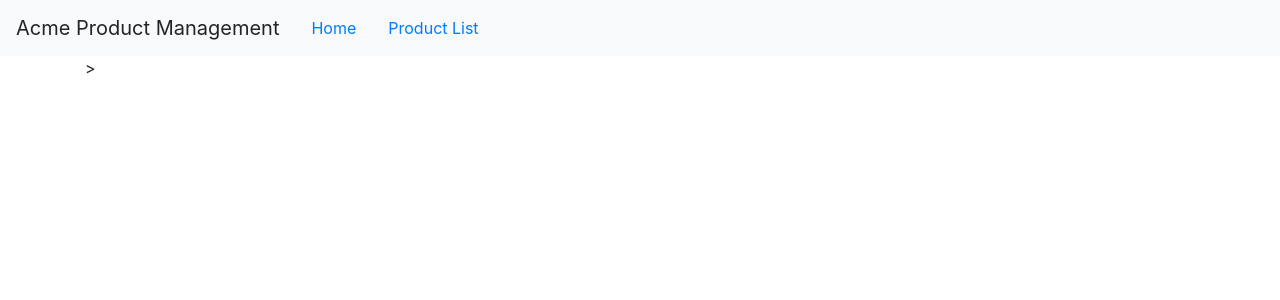
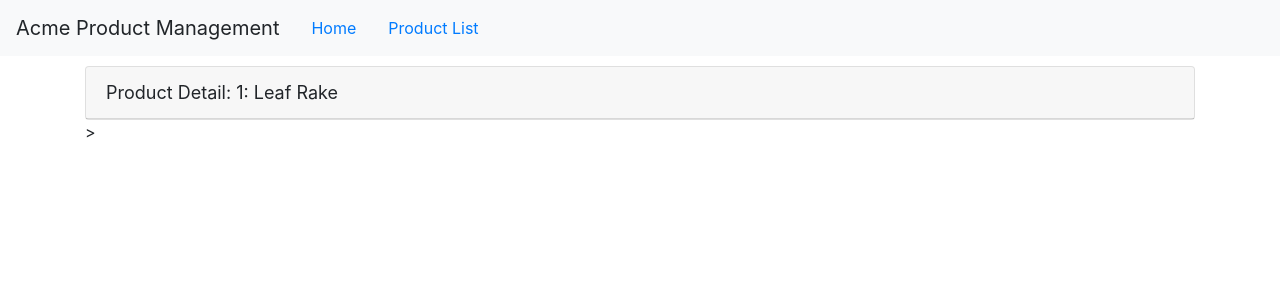
Before and after one commit to Fhrost0213/angular-gettingstarted, an Angular app: page /products/1 in a window 1280 px wide. Shown: the top 300 px of the page. Built offline with nearby package versions, Linux system fonts and the light colour scheme.

Commit message:
Session 12 - Incomplete

```diff
--- a/src/app/products/product-detail.component.ts
+++ b/src/app/products/product-detail.component.ts
@@ -1,5 +1,6 @@
 import { Component, OnInit } from '@angular/core';
 import { IProduct } from './product';
+import { ActivatedRoute } from '@angular/router';
 
 @Component({
   templateUrl: './product-detail.component.html',
@@ -10,9 +11,21 @@
   product: IProduct;
 
 
-  constructor() { }
+  constructor(private route: ActivatedRoute) { }
 
   ngOnInit() {
+    let id = +this.route.snapshot.paramMap.get('id');
+    this.pageTitle += `: ${id}`;
+    this.product = {
+      "productId": 1,
+      "productName": "Leaf Rake",
+      "productCode": "GDN-0011",
+      "releaseDate": "March 19, 2016",
+      "description": "Leaf rake with 48-inch wooden handle.",
+      "price": 19.95,
+      "starRating": 3.2,
+      "imageUrl": "https://openclipart.org/image/300px/svg_to_png/26215/Anonymous_Leaf_Rake.png"
+    }
   }
 
 }
--- a/src/app/products/product-list.component.html
+++ b/src/app/products/product-list.component.html
@@ -40,7 +40,11 @@
                                 [style.width.px]='imageWidth'
                                 [style.margin.px]='imageMargin'  />
                         </td>
-                        <td>{{product.productName}}</td>
+                        <td>
+                            <a [routerLink]="['/products', product.productId]">
+                                {{product.productName}}
+                            </a>
+                        </td>
                         <td>{{product.productCode | lowercase | convertToSpaces: '-' }}</td>
                         <td>{{product.releaseDate}}</td>
                         <td>{{product.price | currency:'USD':'symbol':'1.2-2' }}</td>
```
